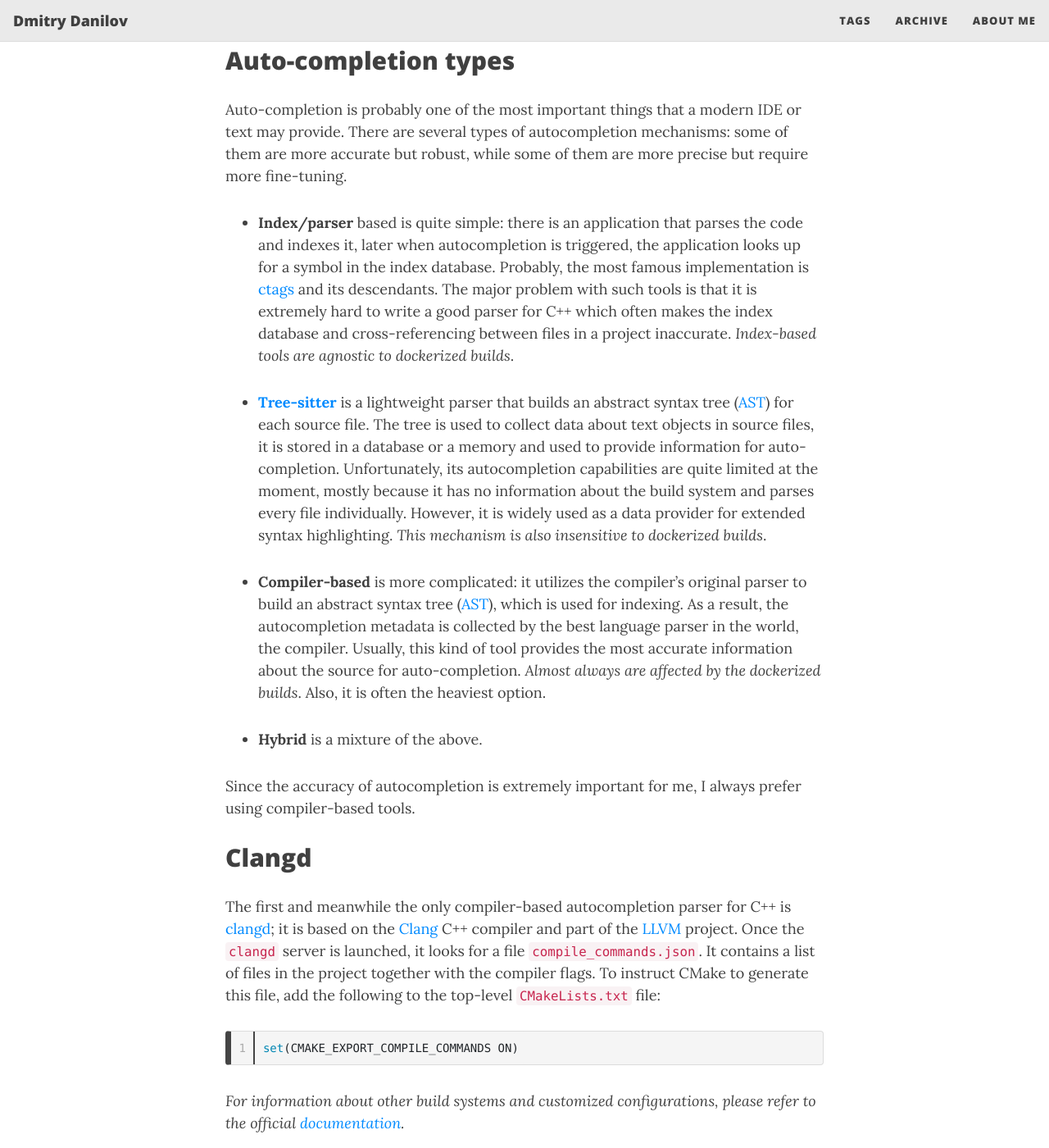
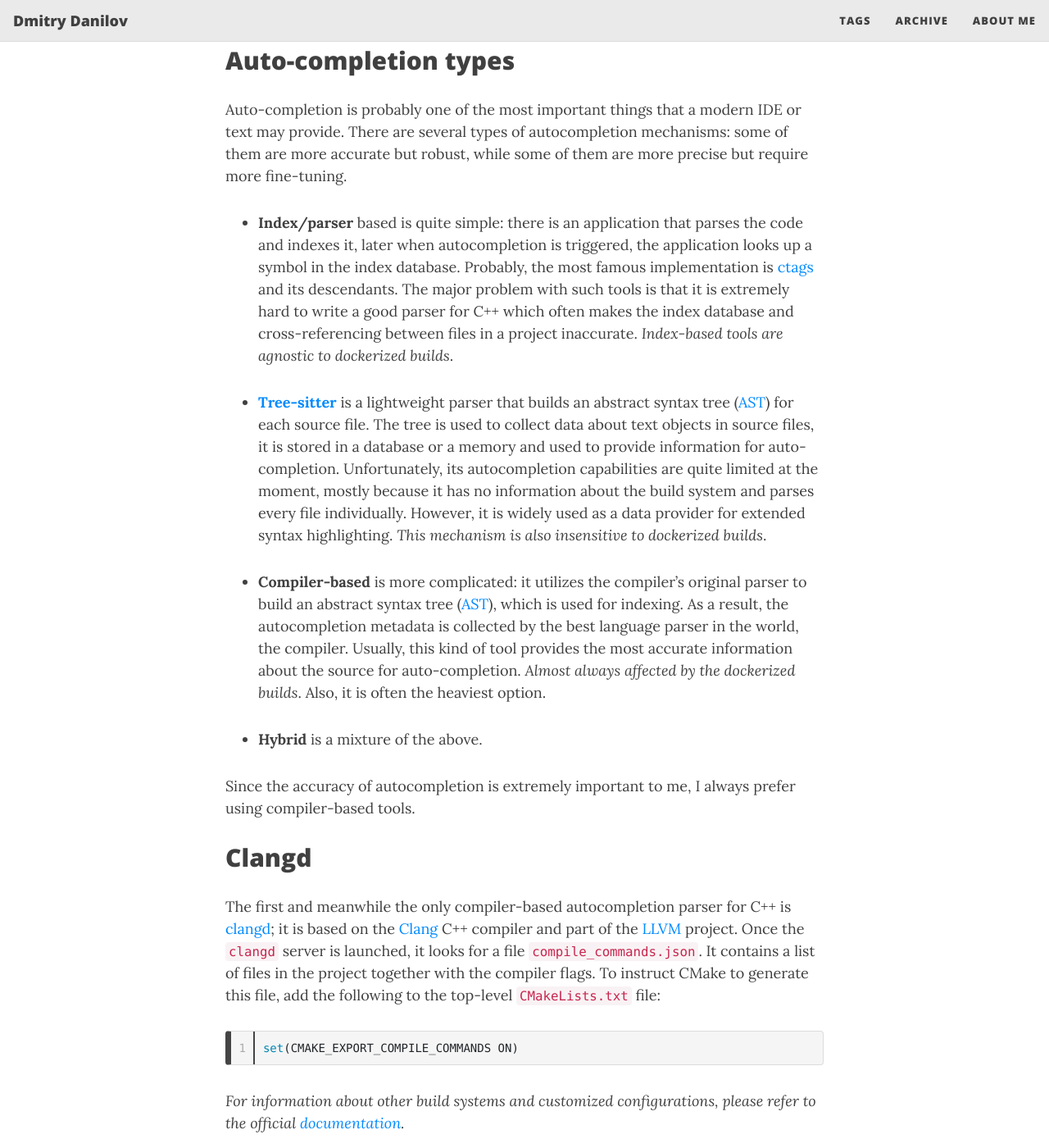
Before and after one commit to f-squirrel/f-squirrel.github.io, a Jekyll site: the page built from _posts/2022-09-16-dockerized-cpp-with-vscode.md, in a window 1280 px wide and 1400 px high, scrolled down 552 px. Shown: the whole window at 82% size. Built offline with Jekyll 4.4.1, drawn with Linux system fonts in a browser that asks for light colours; nearby versions of some CDN libraries; comment, search, counter and statistics services are not loaded; some of the changed text lies outside the part shown.

Commit message:
fix(post): typos

```diff
--- a/_posts/2022-09-16-dockerized-cpp-with-vscode.md
+++ b/_posts/2022-09-16-dockerized-cpp-with-vscode.md
@@ -20,7 +20,7 @@
 
 <!-- There are next types of autocompletion mechanisms: -->
 
-* **Index/parser** based is quite simple: there is an application that parses the code and indexes it, later when autocompletion is triggered, the application looks up for a symbol in the index database. Probably, the most famous implementation is [ctags](https://en.wikipedia.org/wiki/Ctags){:target="_blank"} and its descendants. The major problem with such tools is that it is extremely hard to write a good parser for C++ which often makes the index database and cross-referencing between files in a project inaccurate.
+* **Index/parser** based is quite simple: there is an application that parses the code and indexes it, later when autocompletion is triggered, the application looks up a symbol in the index database. Probably, the most famous implementation is [ctags](https://en.wikipedia.org/wiki/Ctags){:target="_blank"} and its descendants. The major problem with such tools is that it is extremely hard to write a good parser for C++ which often makes the index database and cross-referencing between files in a project inaccurate.
 *Index-based tools are agnostic to dockerized builds*.
 
 * [**Tree-sitter**](https://tree-sitter.github.io/tree-sitter/){:target="_blank"} is a lightweight parser that builds an abstract syntax tree ([AST](https://en.wikipedia.org/wiki/Abstract_syntax_tree){:target="_blank"}) for each source file. The tree is used to collect data about text objects in source files, it is stored in a database or a memory and used to provide information for auto-completion. Unfortunately, its autocompletion capabilities are quite limited at the moment, mostly because it has no information about the build system and parses every file individually. However, it is widely used as a data provider for extended syntax highlighting.
@@ -29,12 +29,12 @@
 * **Compiler-based** is more complicated: it utilizes the compiler's original parser to build an abstract syntax tree ([AST](https://en.wikipedia.org/wiki/Abstract_syntax_tree){:target="_blank"}), which is used for indexing.
 As a result, the autocompletion metadata is collected by the best language parser in the world, the compiler.
 Usually, this kind of tool provides the most accurate information about the source for auto-completion.
-*Almost always are affected by the dockerized builds*.
+*Almost always affected by the dockerized builds*.
 Also, it is often the heaviest option.
 
 * **Hybrid** is a mixture of the above.
 
-Since the accuracy of autocompletion is extremely important for me, I always prefer using compiler-based tools.
+Since the accuracy of autocompletion is extremely important to me, I always prefer using compiler-based tools.
 
 ## Clangd
 
```
Also changed, not shown: other parts of _posts/2022-09-16-dockerized-cpp-with-vscode.md (+2 -2 lines).
